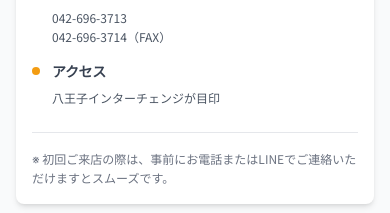
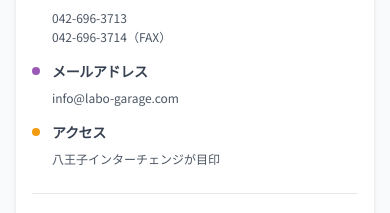
Before and after one commit to arfaro-arc/labo-garage-webfront, a React (Vite) app: page / in a window 390 px wide. Shown: the part 2980-3193 px from the top of the page. Built offline with nearby package versions, Linux system fonts and the light colour scheme.

Commit message:
Add email address to access section
Added an email address section below the phone number in the access section, including design, icon, mailto link, and responsiveness.

```diff
--- a/src/components/AccessSection.tsx
+++ b/src/components/AccessSection.tsx
@@ -172,6 +172,18 @@ const AccessSection = () => {
 
                 <div>
                   <h4 className="font-semibold text-gray-700 mb-2 flex items-center text-sm sm:text-base leading-tight">
+                    <span className="w-2 h-2 bg-[#9B59B6] rounded-full mr-3 flex-shrink-0"></span>
+                    メールアドレス
+                  </h4>
+                  <p className="text-gray-600 ml-5 text-xs sm:text-sm md:text-base leading-relaxed">
+                    <a href="mailto:info@labo-garage.com" className="hover:text-[#3498DB] transition-colors break-words">
+                      info@labo-garage.com
+                    </a>
+                  </p>
+                </div>
+
+                <div>
+                  <h4 className="font-semibold text-gray-700 mb-2 flex items-center text-sm sm:text-base leading-tight">
                     <span className="w-2 h-2 bg-[#F39C12] rounded-full mr-3 flex-shrink-0"></span>
                     アクセス
                   </h4>
```
